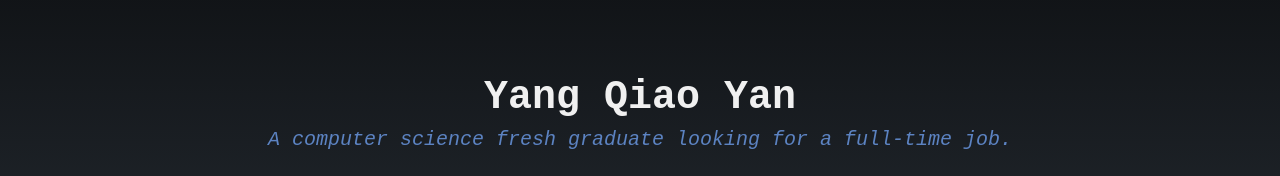
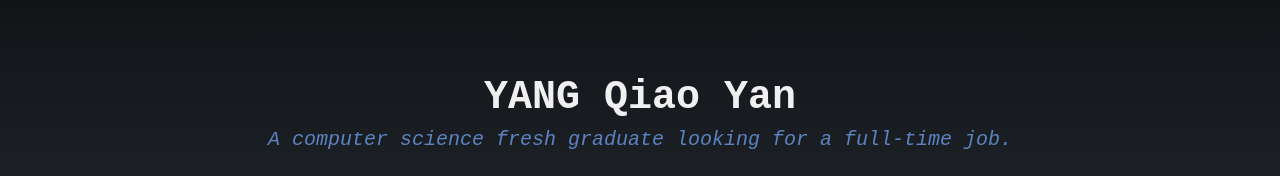
Before and after one commit to Esther-Yang/portfolio, a React (Create React App) app: page / in a window 1280 px wide. Shown: the part 288-464 px from the top of the page. Built offline with nearby package versions, Linux system fonts and the light colour scheme.

Commit message:
Modify about.js (testing)

```diff
--- a/src/components/About.js
+++ b/src/components/About.js
@@ -5,7 +5,7 @@ const About = (props) => {
   return (
     <Fragment>
       <section id="about" className={classes.about}>
-        <h1>Yang Qiao Yan</h1>
+        <h1>YANG Qiao Yan</h1>
         <p>A computer science fresh graduate looking for a full-time job.</p>
       </section>
     </Fragment>
```
